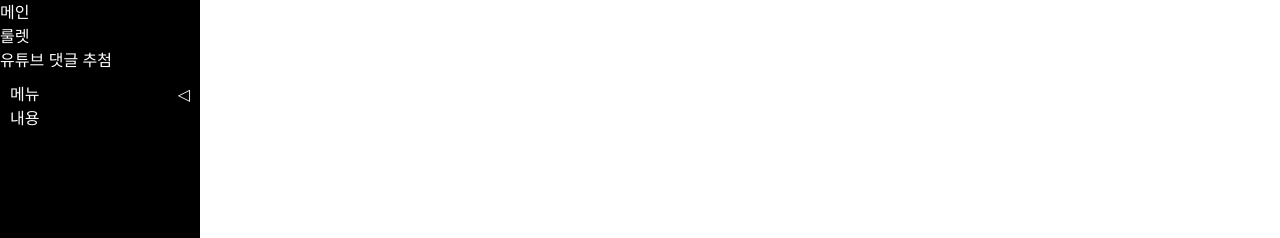
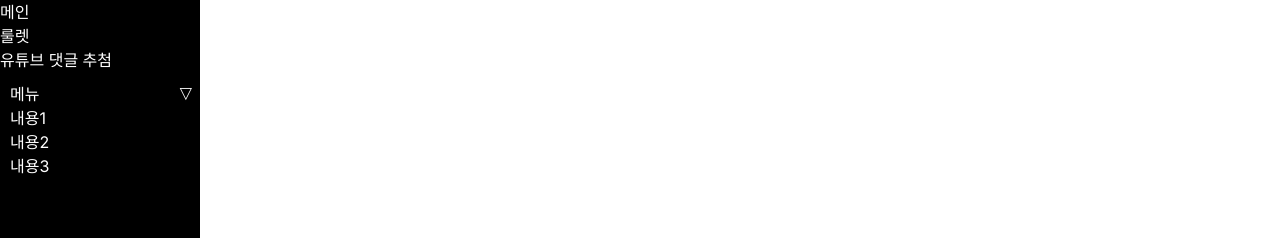
Before and after one commit to loevray/loevray-s-lab, a Next.js app: page / in a window 1280 px wide. Shown: the top 238 px of the page. Built offline with nearby package versions, Linux system fonts and the light colour scheme.

Commit message:
Faet: add accordion provider

```diff
--- a/src/app/ui/Navigation.tsx
+++ b/src/app/ui/Navigation.tsx
@@ -55,8 +55,12 @@ const Navigation = () => {
         ))}
       </ul>
       <Accordion defaultExpanded={true}>
-        <Accordion.Summary>메뉴</Accordion.Summary>
-        <Accordion.Content>내용</Accordion.Content>
+        <Accordion.Summary>
+          메뉴
+          <Accordion.Content>내용1</Accordion.Content>
+          <Accordion.Content>내용2</Accordion.Content>
+          <Accordion.Content>내용3</Accordion.Content>
+        </Accordion.Summary>
       </Accordion>
     </nav>
   );
--- a/src/app/ui/common/accordion/Accordion.tsx
+++ b/src/app/ui/common/accordion/Accordion.tsx
@@ -1,55 +1,70 @@
-import { Container } from "postcss";
-import { SyntheticEvent } from "react";
+import AccordionContextProvider, {
+  useAccordionContext,
+} from "@/provider/AccordionContextProvider";
+import {
+  Children,
+  HTMLAttributes,
+  ReactNode,
+  SyntheticEvent,
+  isValidElement,
+} from "react";
 
-interface AccordionSummaryProps {
-  children: React.ReactNode;
-  icon?: React.ReactNode;
-}
-const AccordionSummary = ({ children, icon = "◁" }: AccordionSummaryProps) => (
-  <summary className="cursor-pointer list-none flex justify-between">
-    {children}
-    <span>{icon}</span>
-  </summary>
-);
-
-interface AccordionSummaryProps {
-  children: React.ReactNode;
-}
-const AccrodionContent = ({ children }: AccordionSummaryProps) => (
+const AccrodionContent = ({ children }: { children?: ReactNode }) => (
   <div>{children}</div>
 );
 
-interface AccordionContainerProps {
-  defaultExpanded?: boolean;
-  children: React.ReactNode;
+const AccordionContentType = (<AccrodionContent />).type;
+
+interface AccordionSummaryProps {
+  children: ReactNode;
+  icon?: ReactNode;
   onChange?: (e: SyntheticEvent<HTMLDetailsElement>) => void;
 }
 
-const AccordionContainer = ({
-  children,
-  defaultExpanded = false,
-  onChange,
-}: AccordionContainerProps) => {
+const divideAccordionChildren = (children: ReactNode) => {
+  const childrenArray = Children.toArray(children);
+  const accordionContentChildren = childrenArray.filter(
+    (child) => isValidElement(child) && child.type === AccordionContentType
+  );
+  const restChildren = childrenArray.filter(
+    (child) => !accordionContentChildren.includes(child)
+  );
+  return { accordionContentChildren, restChildren };
+};
+
+const AccordionSummary = ({ children, icon = "◁" }: AccordionSummaryProps) => {
+  const { expanded, iconRef, onToggle } = useAccordionContext();
+  const { accordionContentChildren, restChildren } =
+    divideAccordionChildren(children);
   return (
     <details
-      className="text-white p-1"
-      open={defaultExpanded}
+      open={expanded}
       onToggle={(e) => {
-        onChange?.(e);
-        //context.provider에서 icon에대한 ref를 가져와서 회전시켜준다
+        onToggle?.(e);
       }}
     >
-      {children}
+      <summary className="cursor-pointer list-none flex justify-between">
+        {restChildren}
+        <span ref={iconRef}>{icon}</span>
+      </summary>
+
+      {accordionContentChildren}
     </details>
   );
 };
-const Accordion = Object.assign(AccordionContainer, {
-  Summary: AccordionSummary,
-  Content: AccrodionContent,
-});
+interface AccordionProps extends HTMLAttributes<HTMLDivElement> {
+  children: ReactNode;
+  defaultExpanded: boolean;
+}
+const Accordion = ({ children, defaultExpanded }: AccordionProps) => {
+  return (
+    <AccordionContextProvider defaultExpanded={defaultExpanded}>
+      <div className="text-white p-1">{children}</div>
+    </AccordionContextProvider>
+  );
+};
 
-/*
-  1. 제어-비제어 컴포넌트가 가능해야한다.
-  2. compound패턴을 사용한다.
-*/
+Accordion.Summary = AccordionSummary;
+Accordion.Content = AccrodionContent;
+
 export default Accordion;
--- /dev/null
+++ b/src/provider/AccordionContextProvider.tsx
@@ -0,0 +1,45 @@
+import {
+  RefObject,
+  SyntheticEvent,
+  createContext,
+  useContext,
+  useRef,
+  useState,
+} from "react";
+
+export interface AccordionContextProps {
+  iconRef?: RefObject<HTMLElement>;
+  expanded?: boolean;
+  onToggle?: (e: SyntheticEvent<HTMLDetailsElement>) => void;
+}
+const AccordionContext = createContext<AccordionContextProps>({});
+
+interface AccordionContextProviderProps extends AccordionContextProps {
+  defaultExpanded?: boolean;
+  children: React.ReactNode;
+}
+
+const AccordionContextProvider = ({
+  children,
+  defaultExpanded = false,
+}: AccordionContextProviderProps) => {
+  const [expanded, setExpanded] = useState(false);
+  const iconRef = useRef<HTMLElement>(null);
+  const handleToggle = (e: SyntheticEvent<HTMLDetailsElement>) => {
+    setExpanded((prev) => !prev);
+    if (iconRef.current) {
+      const deg = expanded ? "" : "rotate(-90deg)";
+      iconRef.current.style.transform = deg;
+    }
+  };
+  return (
+    <AccordionContext.Provider
+      value={{ iconRef, expanded: defaultExpanded, onToggle: handleToggle }}
+    >
+      {children}
+    </AccordionContext.Provider>
+  );
+};
+
+export const useAccordionContext = () => useContext(AccordionContext);
+export default AccordionContextProvider;
```
